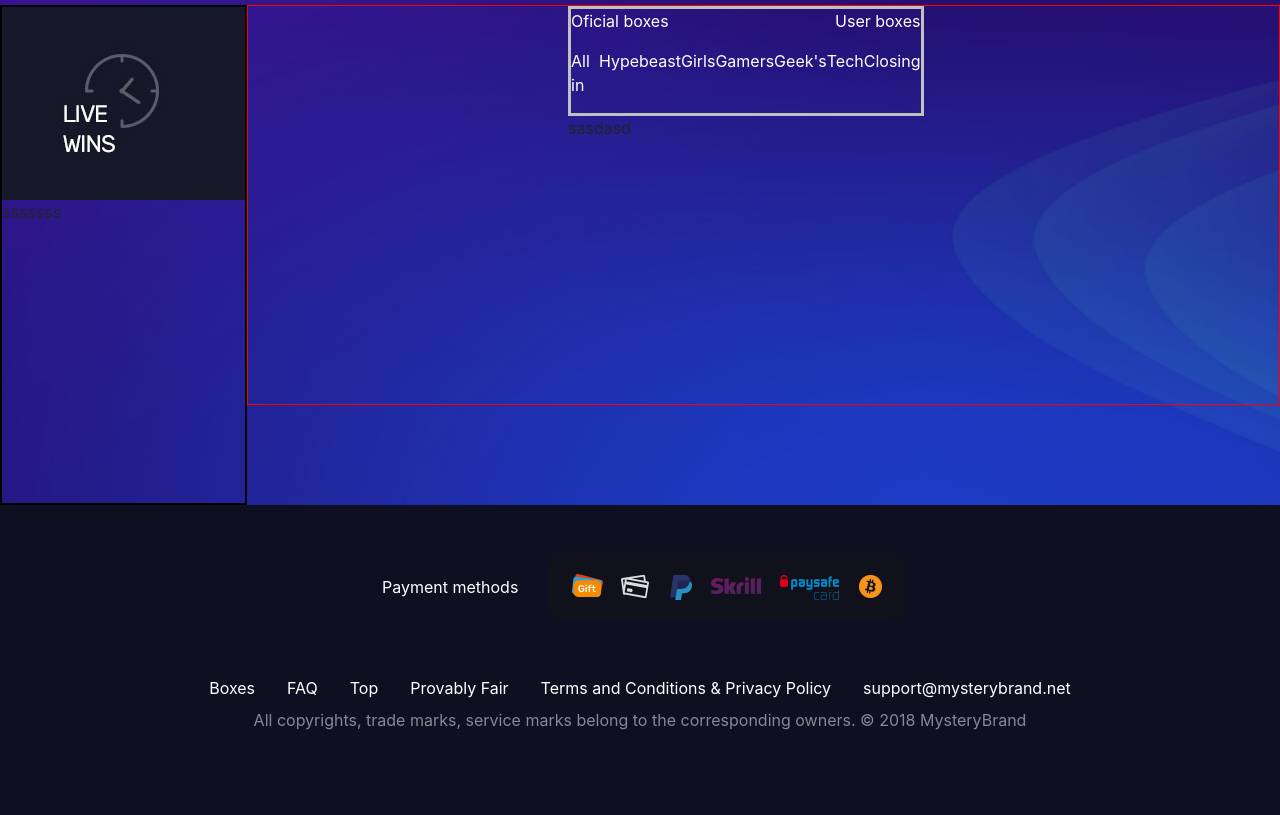
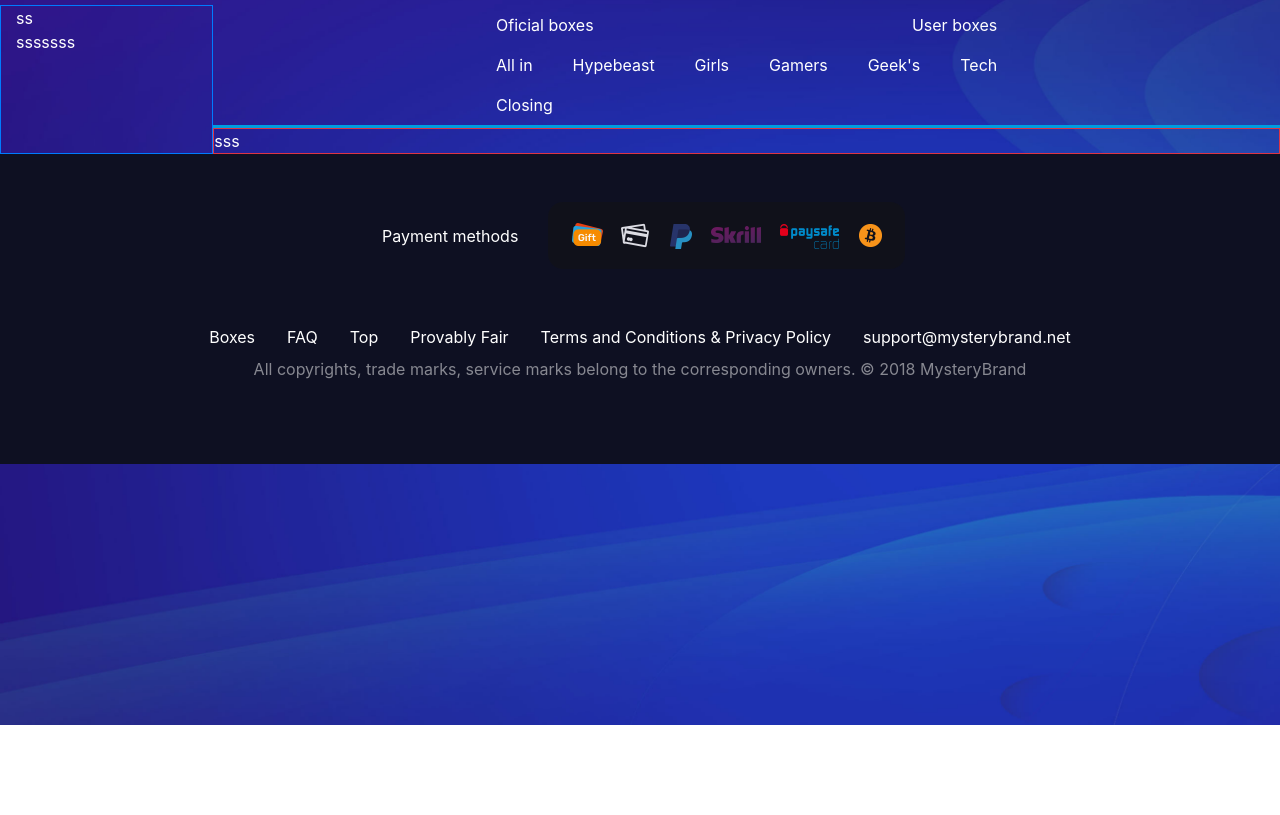
Before and after one commit to GoryachkoP/maxbox, a plain HTML site: page index.html in a window 1280 px wide. Shown: the part 75-890 px from the top of the page. After the commit the page ends 800 px from the top, so only its background shows below. Drawn offline with nearby package versions, Linux system fonts and the light colour scheme.

Commit message:
align to main content

```diff
--- a/index.html
+++ b/index.html
@@ -53,33 +53,36 @@
 		</div>
 	</header>
 	<main class="main">
-		<div class="section1">
-			<div class="live-wins-img">
+		<div class="container-fluid">
+		<div class="row">
+			<div class="col-2 border border-primary">
+				<div class="live-wins-img text-white">ss</div>
+				<div class="live-wins text-white">sssssss</div>
+			</div>
+			<div class="col-10">
+				<div class="row justify-content-center">
+					<ul class="d-flex justify-content-between nav w-50">
+						<li class="nav-item"><a class="nav-link text-white" href="">Oficial boxes</a></li>
+						<li class="nav-item"><a class="nav-link text-white" href="">User boxes</a></li>
+					</ul>
+				</div>
+				<div class="row justify-content-center border-line">
+					<ul class="d-flex justify-content-between nav w-50">
+						<li class="nav-item"><a class="nav-link text-white" href="">All in</a></li>
+						<li class="nav-item"><a class="nav-link text-white" href="">Hypebeast</a></li>
+						<li class="nav-item"><a class="nav-link text-white" href="">Girls</a></li>
+						<li class="nav-item"><a class="nav-link text-white" href="">Gamers</a></li>
+						<li class="nav-item"><a class="nav-link text-white" href="">Geek's</a></li>
+						<li class="nav-item"><a class="nav-link text-white" href="">Tech</a></li>
+						<li class="nav-item"><a class="nav-link text-white" href="">Closing</a></li>
+					</ul>
+				</div>
+					<div class="row text-white  border border-danger">
+						sss
+					</div>
 
 			</div>
-			<div class="live-wins">
-				sssssss
-			</div>
 		</div>
-		<div class="section2">
-			<div class="second-menu">
-				<ul class="second-menu-top">
-					<li><a href="">Oficial boxes</a></li>
-					<li><a href="">User boxes</a></li>
-				</ul>
-				<ul class="second-menu-bottom">
-					<li><a href="">All in</a></li>
-					<li><a href="">Hypebeast</a></li>
-					<li><a href="">Girls</a></li>
-					<li><a href="">Gamers</a></li>
-					<li><a href="">Geek's</a></li>
-					<li><a href="">Tech</a></li>
-					<li><a href="">Closing</a></li>
-				</ul>
-			</div>
-			<div class="content">
-				sasdasd
-			</div>
 		</div>
 	</main>
 	<footer class="sticky-top">
--- a/style/custom.css
+++ b/style/custom.css
@@ -8,6 +8,10 @@ body {
 	background: url(../images/backgr.jpg) no-repeat center center;
 	background-size: cover;
 }
+.border-line {
+	border-bottom: 3px solid #009ce0;
+}
+
 /*header {
 	background-color: #071726;
 	height: 87px;
@@ -87,7 +91,7 @@ body {
 	border-radius: 100px;
 	background: linear-gradient(135deg, rgba(255,0,58,1) 1%,rgba(255,0,58,1) 1%,rgba(255,0,0,1) 100%);
 }*/
-.main {
+/*.main {
 	display: flex;
 	flex-direction: row;
 
@@ -138,7 +142,7 @@ body {
 .second-menu-top a, .second-menu-bottom  a{
 	color: #fff;
 	text-decoration: none;
-}
+}*/
 /*footer*/
 
 .footer {
```
Also changed, not shown: images/avatar.jpg (added), images/item-1.png (added), images/item-10.png (added), images/item-11.png (added), images/item-2.png (added), images/item-3.png (added), images/item-4.png (added), images/item-5.png (added), images/item-6.png (added), images/item-8.png (added), images/item-9.png (added), images/light.png (added), 1 other file.
